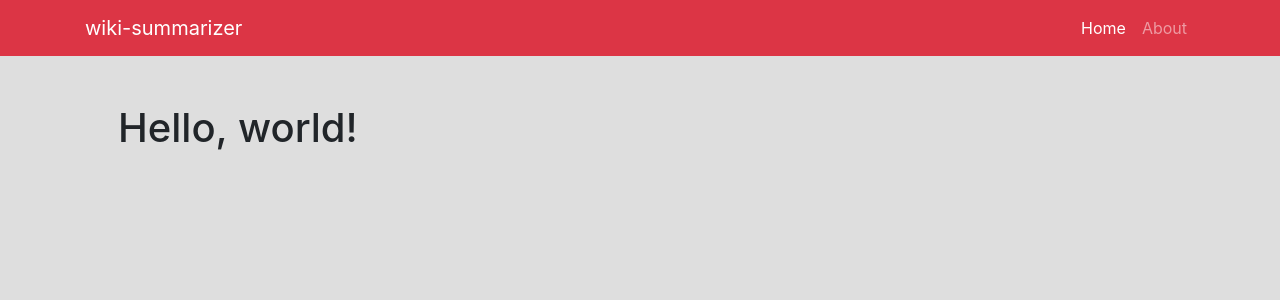
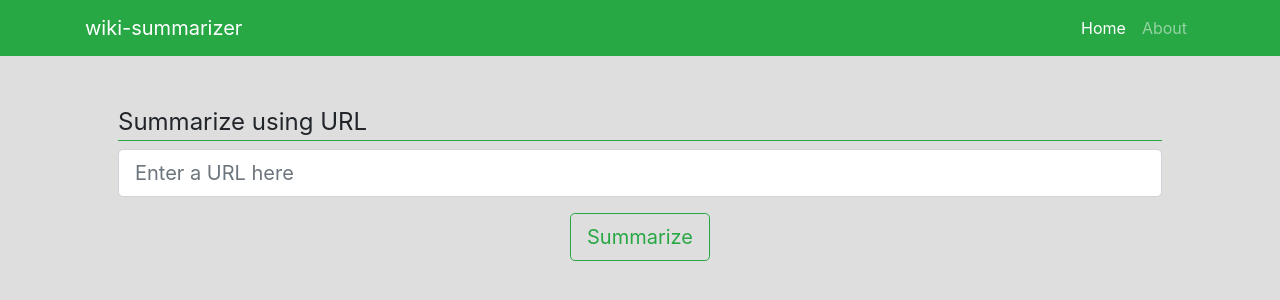
Before and after one commit to thesohelshaikh/text-summarizer, a Flask app: page / in a window 1280 px wide. Shown: the top 300 px of the page. Run offline with Flask 2, Linux system fonts and the light colour scheme; some libraries are stand-ins or nearby versions.

Commit message:
Added URL form

```diff
--- a/app.py
+++ b/app.py
@@ -6,12 +6,18 @@ from flask import render_template
 # For linking files, generates a URL
 from flask import url_for
 
+# Import our forms
+from forms import LinkForm
+
 # intatiates flask app, configures the application
 app = Flask(__name__)
 
+app.config['SECRET_KEY'] = 'xyz'
+
 @app.route("/")
 def main():
-    return render_template('index.html')
+    form = LinkForm()
+    return render_template('index.html', form=form)
 
 if __name__ == '__main__':
     app.run()
--- a/config.txt
+++ b/config.txt
@@ -1,3 +1,6 @@
+# Commands for running the app
+
+activate mp2
 set FLASK_APP = app.py
 set FLASK_DEBUG = 1
 set FLASK_ENV=development
--- /dev/null
+++ b/forms.py
@@ -0,0 +1,9 @@
+from flask_wtf import FlaskForm
+
+from wtforms import StringField, SubmitField
+from wtforms.validators import DataRequired
+
+class LinkForm(FlaskForm):
+    link = StringField('Link', validators=[DataRequired()])
+
+    submit = SubmitField('Summarize')
--- a/templates/index.html
+++ b/templates/index.html
@@ -5,5 +5,16 @@
 {% endblock title %}
 
 {% block main %}
-    <h1>Hello, world!</h1>
+    <form method="POST" action="">
+        <!-- Adds a CSRF token, sets secret-key for our app -->
+        {{ form.hidden_tag() }}
+
+        <fieldset class="form-group">
+            <legend class="border-bottom border-success">Summarize using URL</legend>
+            {{ form.link(class="form-control form-control-lg", placeholder="Enter a URL here") }}
+        </fieldset>
+        <div class="form-group text-center">
+            {{ form.submit(class="btn btn-outline-success btn-lg") }}
+        </div>
+    </form>
 {% endblock main %}
--- a/templates/layout.html
+++ b/templates/layout.html
@@ -26,7 +26,7 @@
 </head>
 
 <body>
-    <nav class="navbar navbar-expand-lg navbar-dark bg-danger">
+    <nav class="navbar navbar-expand-lg navbar-dark bg-success">
         <div class="container">
             <a class="navbar-brand" href="#">wiki-summarizer</a>
             <button class="navbar-toggler" type="button" data-toggle="collapse" data-target="#navbarsExample07"
```
Also changed, not shown: README.md.
